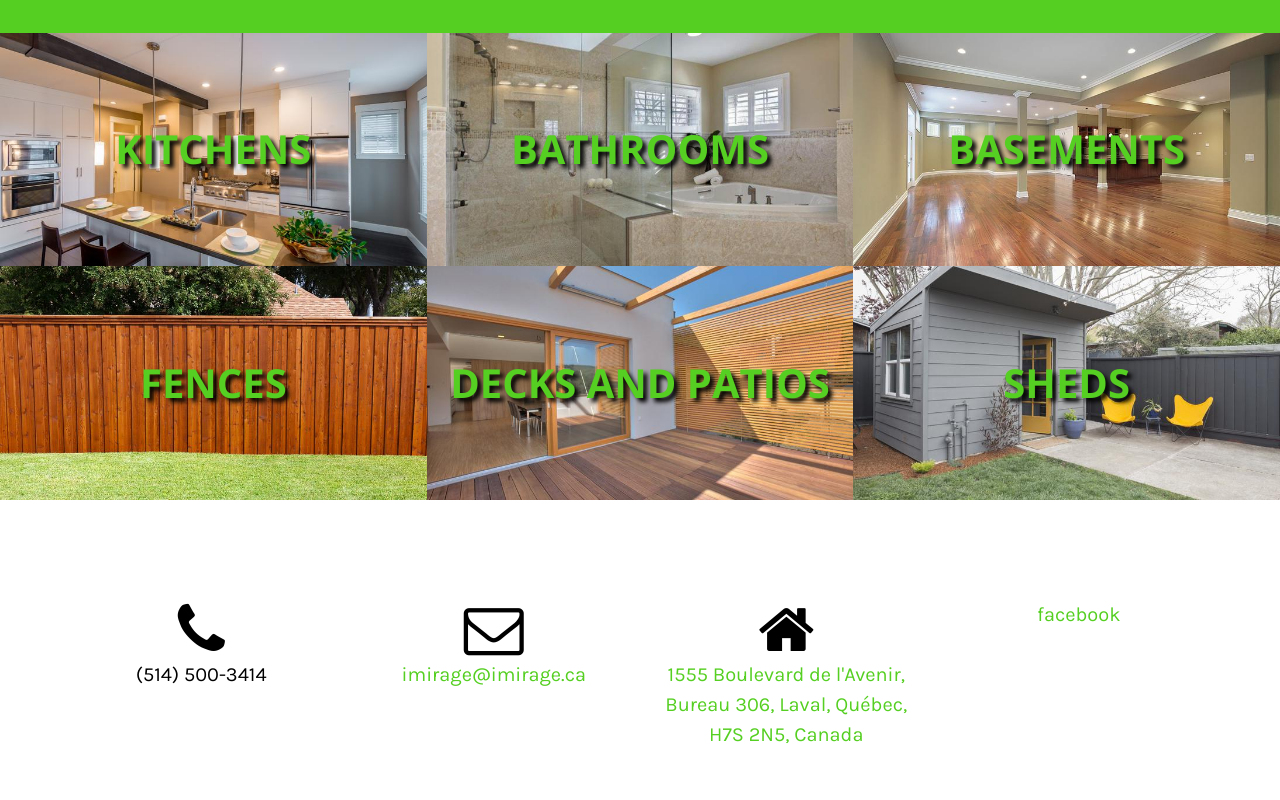
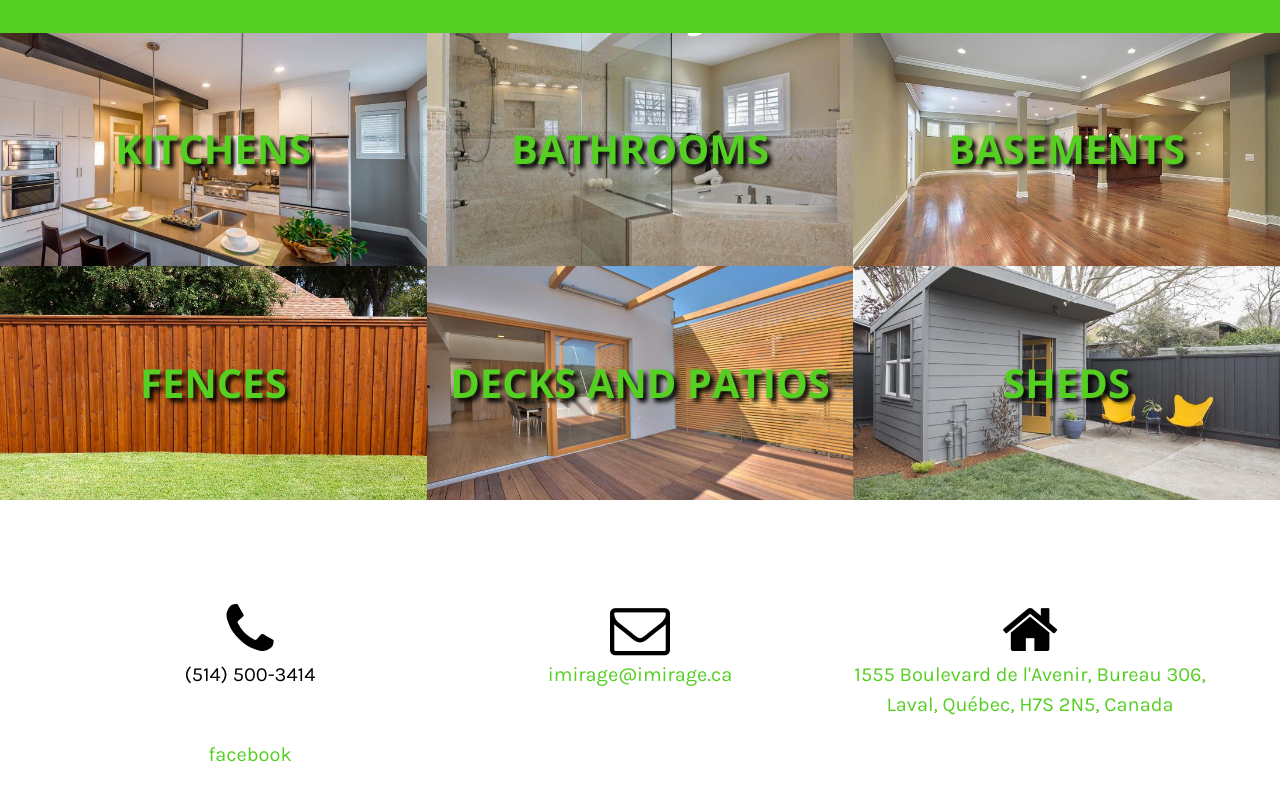
Before and after one commit to imirageconstruction/imirageconstruction.github.io, a website: page index.en.html in a window 1280 px wide. Shown: the part 1389-2189 px from the top of the page. Drawn offline with nearby package versions, Linux system fonts and the light colour scheme.

Commit message:
Update index.en.html

```diff
--- a/index.en.html
+++ b/index.en.html
@@ -193,19 +193,19 @@
     <section id="contact">
         <div class="container">
             <div class="row">
-                <div class="col-lg-3 text-center">
+                <div class="col-lg-4 text-center">
                     <i class="fa fa-phone fa-3x wow bounceIn"></i>
                     <p>(514) 500-3414 </p>
                 </div>
-                <div class="col-lg-3 text-center">
+                <div class="col-lg-4 text-center">
                     <i class="fa fa-envelope-o fa-3x wow bounceIn" data-wow-delay=".1s"></i>
                     <p><a href="mailto:imirage@imirage.ca">imirage@imirage.ca</a></p>
                 </div>
-                <div class="col-lg-3 text-center">
+                <div class="col-lg-4 text-center">
                     <i class="fa fa-home fa-3x wow bounceIn" data-wow-delay=".1s"></i>
                     <p><a href="https://goo.gl/maps/jXhpTJZd1H42">1555 Boulevard de l'Avenir, Bureau 306, Laval, Québec, H7S 2N5, Canada</a></p>
                 </div>
-                <div class="col-lg-3 text-center">
+                <div class="col-lg-4 text-center">
                      <i cclass="fa fa-facebook-official fa-3x wow bounceIn" data-wow-delay=".1s"></i>
                      <p><a href="https://www.facebook.com/IMirage-construction-Inc-1753823768192199/">facebook</a></p>
                  </div>
```
